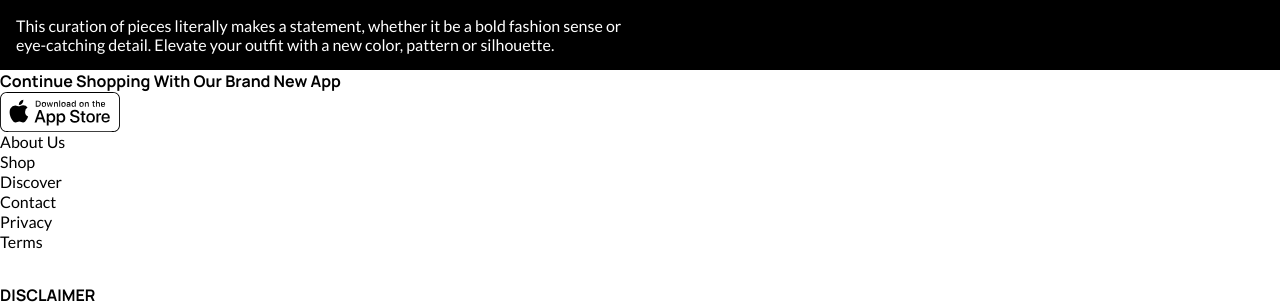
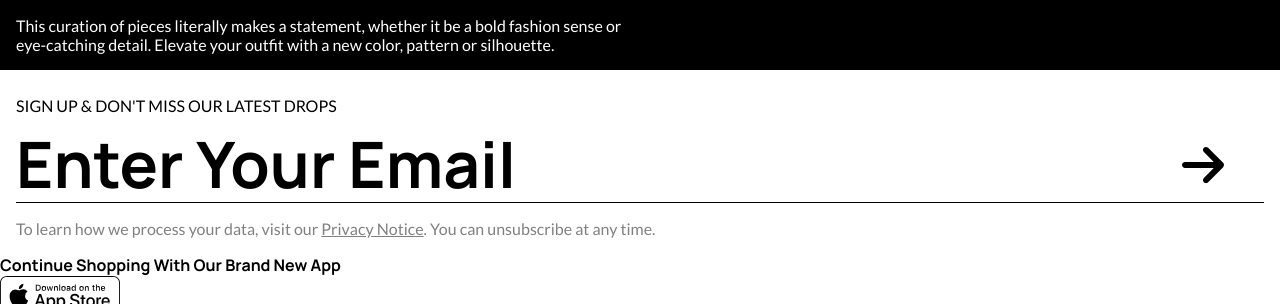
Before and after one commit to dylewskii/shopping-cart, a React (Vite) app: page / in a window 1280 px wide. Shown: the part 894-1198 px from the top of the page. Built offline with nearby package versions, Linux system fonts and the light colour scheme.

Commit message:
import SignUp component

```diff
--- a/src/App.jsx
+++ b/src/App.jsx
@@ -5,6 +5,7 @@ import ShopBanner from "./components/shop-banner/ShopBanner";
 import HeroTwo from "./components/hero-two/HeroTwo";
 import DiscoverBanner from "./components/discover-banner/DiscoverBanner";
 import Footer from "./components/footer/Footer";
+import SignUp from "./components/sign-up/SignUp";
 
 function App() {
   return (
@@ -14,6 +15,7 @@ function App() {
       <ShopBanner />
       <HeroTwo />
       <DiscoverBanner />
+      <SignUp />
       <Footer />
     </>
   );
```
